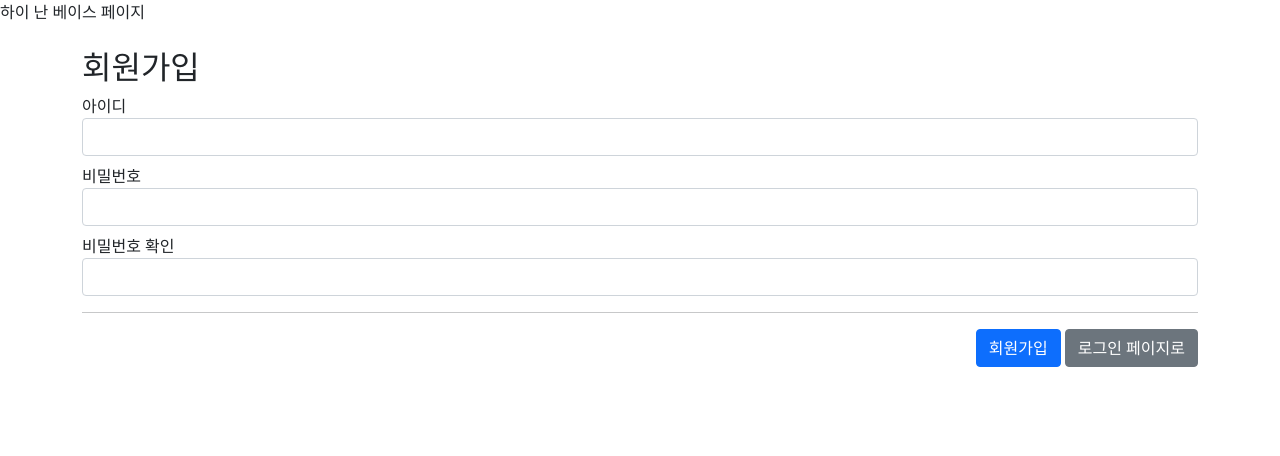
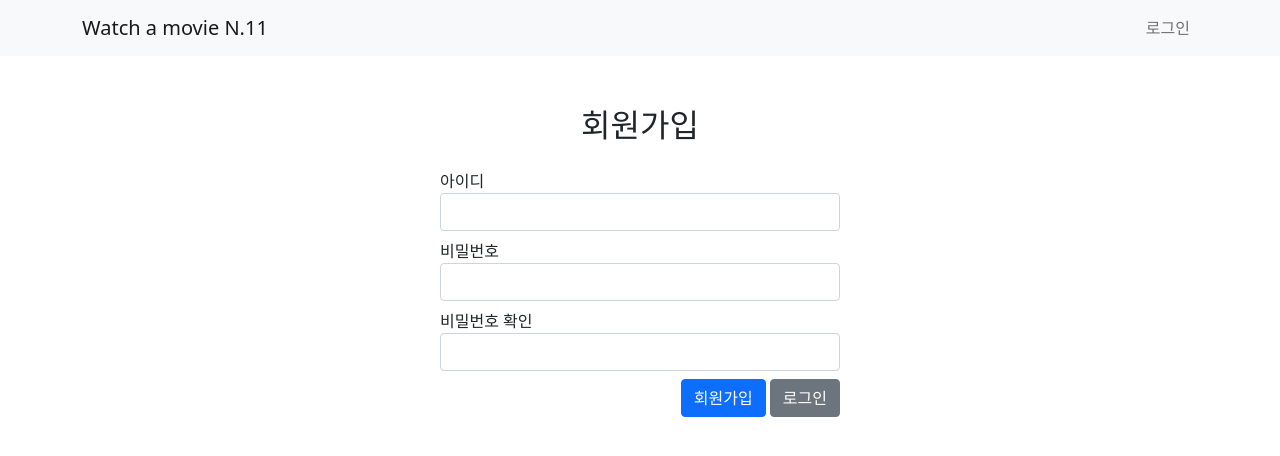
Before and after one commit to GyeongSuKim1/Watch-a-movie-N.11-Django, a Django app: page /sign-up/ in a window 1280 px wide. Shown: the top 456 px of the page. Run offline with Django 4.2, Linux system fonts and the light colour scheme; parts of the project's set-up code (start-up, migrations or seed data) failed here and were passed over; some libraries are stand-ins or nearby versions.

Commit message:
Feat : 로그인,회원가입,로그아웃 기능 구현 완료

```diff
--- a/WatchamovieN11Django/urls.py
+++ b/WatchamovieN11Django/urls.py
@@ -19,4 +19,5 @@ from django.urls import path, include
 urlpatterns = [
     path('admin/', admin.site.urls),
     path('', include('user.urls')),
+    path('', include('post.urls'))
 ]
--- a/templates/base.html
+++ b/templates/base.html
@@ -2,18 +2,82 @@
 <html lang="en">
 <head>
     <meta charset="UTF-8">
-	<title> {% block title %}{% endblock %} </title>
+    <title>{% block title %}{% endblock %} | Watch a movie N.11</title>
     <!-- Bootstrap CSS -->
     <link href="https://cdn.jsdelivr.net/npm/bootstrap@5.0.0-beta3/dist/css/bootstrap.min.css" rel="stylesheet"
           integrity="sha384-eOJMYsd53ii+scO/bJGFsiCZc+5NDVN2yr8+0RDqr0Ql0h+rP48ckxlpbzKgwra6" crossorigin="anonymous">
+    <link rel="stylesheet" href="https://cdn.jsdelivr.net/npm/bootstrap-icons@1.7.1/font/bootstrap-icons.css">
 
+    <script src="https://cdn.jsdelivr.net/npm/bootstrap@5.0.0-beta3/dist/js/bootstrap.bundle.min.js"
+            integrity="sha384-JEW9xMcG8R+pH31jmWH6WWP0WintQrMb4s7ZOdauHnUtxwoG2vI5DkLtS3qm9Ekf"
+            crossorigin="anonymous"></script>
+    <style>
+        .title-center {
+            text-align: center;
+            margin-top: 50px;
+        }
+
+        .wrap {
+            width: 400px;
+            margin: 0 auto;
+        }
+
+        .form-area {
+            margin-top: 25px;
+
+        }
+
+        .timeline-container {
+            margin-top: 25px
+        }
+        .bd-example-snippet {
+
+        }
+        {% block style %}
+
+        {% endblock %}
+
+    </style>
 </head>
 <body>
-	하이 난 베이스 페이지
-	<br>
-	<br>
+<nav class="navbar navbar-expand-lg navbar-light bg-light">
+    <div class="container">
+        <a class="navbar-brand" href="">Watch a movie N.11</a>
+{#        {% if user.is_authenticated %}#}
+{#            <div class="collapse navbar-collapse" id="navbarSupportedContent">#}
+{#                <ul class="navbar-nav mr-auto">#}
+{#                    <li class="nav-item active">#}
+{#                        <a class="nav-link" href="/user"> 친구 <span class="sr-only"></span></a>#}
+{#                    </li>#}
+{#                </ul>#}
+{#            </div>#}
+{#        {% endif %}#}
+        <form class="form-inline my-2 my-lg-0">
+            {% if not user.is_authenticated %}
+                <ul class="navbar-nav mr-auto">
+                    <li class="nav-item active">
+                        <a class="nav-link" href="/sign-in"> 로그인 <span class="sr-only"></span></a>
+                    </li>
+                </ul>
+            {% else %}
+                <ul class="navbar-nav mr-auto">
+                    <li class="nav-item disabled">
+                       <span class="nav-link">
+{#                           {{ user.username }} 님 반갑습니다!		<< 쓸 일이 있을수도#}
+                       </span>
+                    </li>
+                    <li class="nav-item active">
+                        <a class="nav-link" href="/logout"> 로그아웃 </a>
+                    </li>
+                </ul>
+            {% endif %}
+        </form>
+    </div>
+</nav>
+
 {% block content %}
-		<!-- extends -->
+
 {% endblock %}
+
 </body>
 </html>
--- a/templates/user/signin.html
+++ b/templates/user/signin.html
@@ -10,14 +10,13 @@
 			<form class="form-area" method="post" action="/sign-in/">
 				{% csrf_token %}
 				<div class="form-group mt-2 mb-2">
-					<label for="username">이름</label>
+					<label for="username">아이디</label>
 					<input type="text" class="form-control" id="username" name="username">
 				</div>
 				<div class="form-group mt-2 mb-2">
 					<label for="password">비밀번호</label>
 					<input type="password" class="form-control" id="password" name="password">
 				</div>
-				<hr>
 
 				{% if error %}
 					<div class="alert alert-danger" role="alert">
@@ -27,7 +26,7 @@
 
 				<div style="float: right">
 					<button type="submit" class="btn btn-primary">로그인</button>
-					<a href="/sign-up" class="btn btn-secondary">회원가입 페이지로</a>
+					<a href="/sign-up" class="btn btn-secondary">회원가입</a>
 				</div>
 			</form>
 
--- a/templates/user/signup.html
+++ b/templates/user/signup.html
@@ -1,6 +1,12 @@
 {% extends 'base.html' %}
 
 {% block title %}회원가입{% endblock %}
+
+{% block style %}
+
+{% endblock %}
+
+
 
 {% block content %}
 
@@ -11,15 +17,15 @@
 				{% csrf_token %}
 				<div class="form-group mt-2 mb-2">
 					<label for="username">아이디</label>
-					<input type="text" class="form-control" id="username" name="username">
+					<input type="text" class="form-control" id="username" name="username" placeholder="">
 				</div>
 				<div class="form-group mt-2 mb-2">
 					<label for="password">비밀번호</label>
-					<input type="password" class="form-control" id="password" name="password">
+					<input type="password" class="form-control" id="password" name="password" placeholder="">
 				</div>
 				<div class="form-group mt-2 mb-2">
 					<label for="password2">비밀번호 확인</label>
-					<input type="password" class="form-control" id="password2" name="password2">
+					<input type="password" class="form-control" id="password2" name="password2" placeholder="">
 				</div>
 
 				<!-- render함수에서 html을 출력 할 때, 'error' 데이터를 같이 넘겨 주었는가? 에 대한 조건입니다. 따라서 error가 있고 없고에 따라서 나타나는 코드가 될 것 같아요! -->
@@ -28,10 +34,10 @@
 						{{ error }}
 					</div>
 				{% endif %}
-				<hr>
+
 				<div style="float: right">
 					<button type="submit" class="btn btn-primary">회원가입</button>
-					<a href="/sign-in" class="btn btn-secondary">로그인 페이지로</a>
+					<a href="/sign-in" class="btn btn-secondary">로그인</a>
 				</div>
 			</form>
 
--- a/user/views.py
+++ b/user/views.py
@@ -15,11 +15,11 @@ from django.contrib.auth.decorators import login_required
 
 def sign_up_view(request):
 	if request.method == 'GET':  # GET 메소드 로 오청이 들어 올 경우
-		# user = request.user.is_authenticated  # 로그인 된 사용자가 요청하는지 검사
-		# if user:  # 로그인이 되어있다면
-		# 	return redirect('/home')
-		# else:  # 로그인이 되어있지 않다면
-		return render(request, 'user/signup.html')
+		user = request.user.is_authenticated  # 로그인 된 사용자가 요청하는지 검사
+		if user:  # 로그인이 되어있다면
+			return redirect('/mypage')
+		else:  # 로그인이 되어있지 않다면
+			return render(request, 'user/signup.html')
 	elif request.method == 'POST':
 		username = request.POST.get('username', None)
 		password = request.POST.get('password', None)
@@ -46,12 +46,18 @@ def sign_in_view(request):
 		me = auth.authenticate(request, username=username, password=password)  # 사용자 불러오기
 		if me is not None:  # 저장된 사용자의 패스워드와 입력받은 패스워드 비교
 			auth.login(request, me)
-			return redirect('/home/')
+			return redirect('/mypage/')
 		else:  # 로그인 실패하면 다시 로그인 페이지를 보여주기
 			return render(request, 'user/signin.html', {'error': '유저이름 혹은 패스워드를 확인 해 주세요'})  # 로그인 실패
 	elif request.method == 'GET':
 		user = request.user.is_authenticated  # 사용자가 로그인 되어 있는지 검사
 		if user:  # 로그인이 되어 있다면
-			return redirect('/home/')
+			return redirect('/mypage/')
 		else:  # 로그인이 되어 있지 않다면
 			return render(request, 'user/signin.html')
+
+
+@login_required
+def logout(request):
+	auth.logout(request)
+	return redirect('/mypage/')
```
Also changed, not shown: user/models.py (line endings or trailing spaces). Lines whose indentation alone changed are shown as unchanged.
